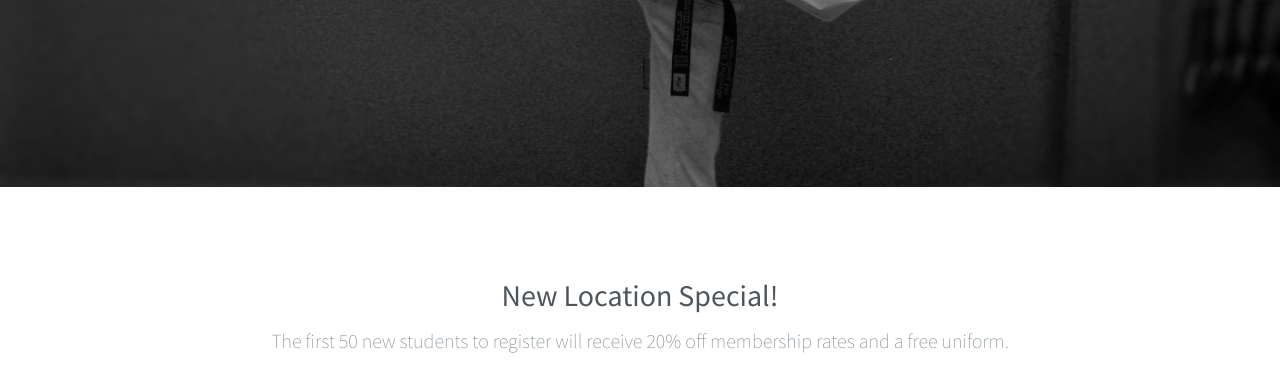
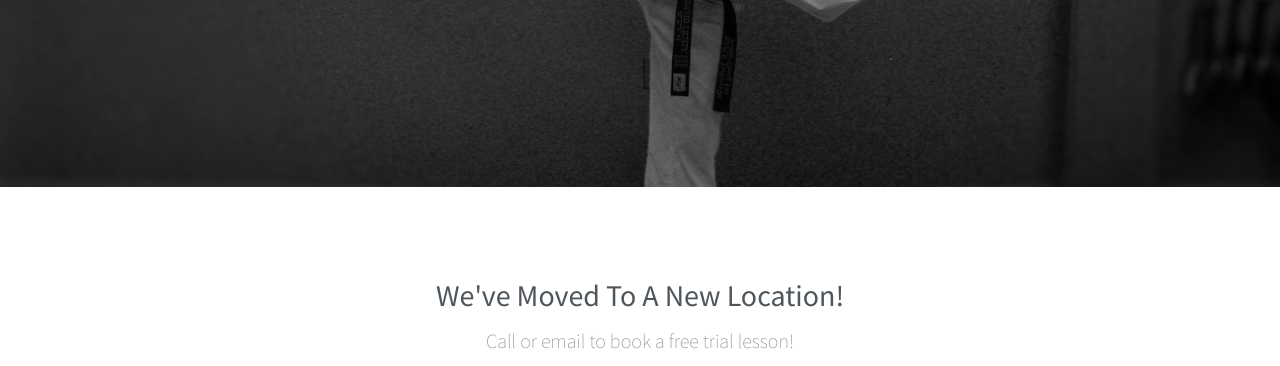
Before and after one commit to obi-wan-jacobi/mapletaekwondo, a plain HTML site: page index.html in a window 1280 px wide. Shown: the part 429-795 px from the top of the page. Drawn offline with nearby package versions, Linux system fonts and the light colour scheme; some packages are replaced by stand-ins of ours; a web font is replaced by a local one.

Commit message:
Update to schedule and removal of new location special offer.

```diff
--- a/index.html
+++ b/index.html
@@ -94,8 +94,7 @@
                                         <!-- heading - write some descriptional text -->
                                         <div class="heading col-lg-12" style="padding-bottom: 0px">
 
-                                            <h2>New Location Special!</h2>
-                                            <p>The first 50 new students to register will receive 20% off membership rates and a free uniform.</p>
+                                            <h2>We've Moved To A New Location!</h2>
 
                                             <p>Call or email to book a free trial lesson!</p>
 
```
Also changed, not shown: images/schedule.png.
